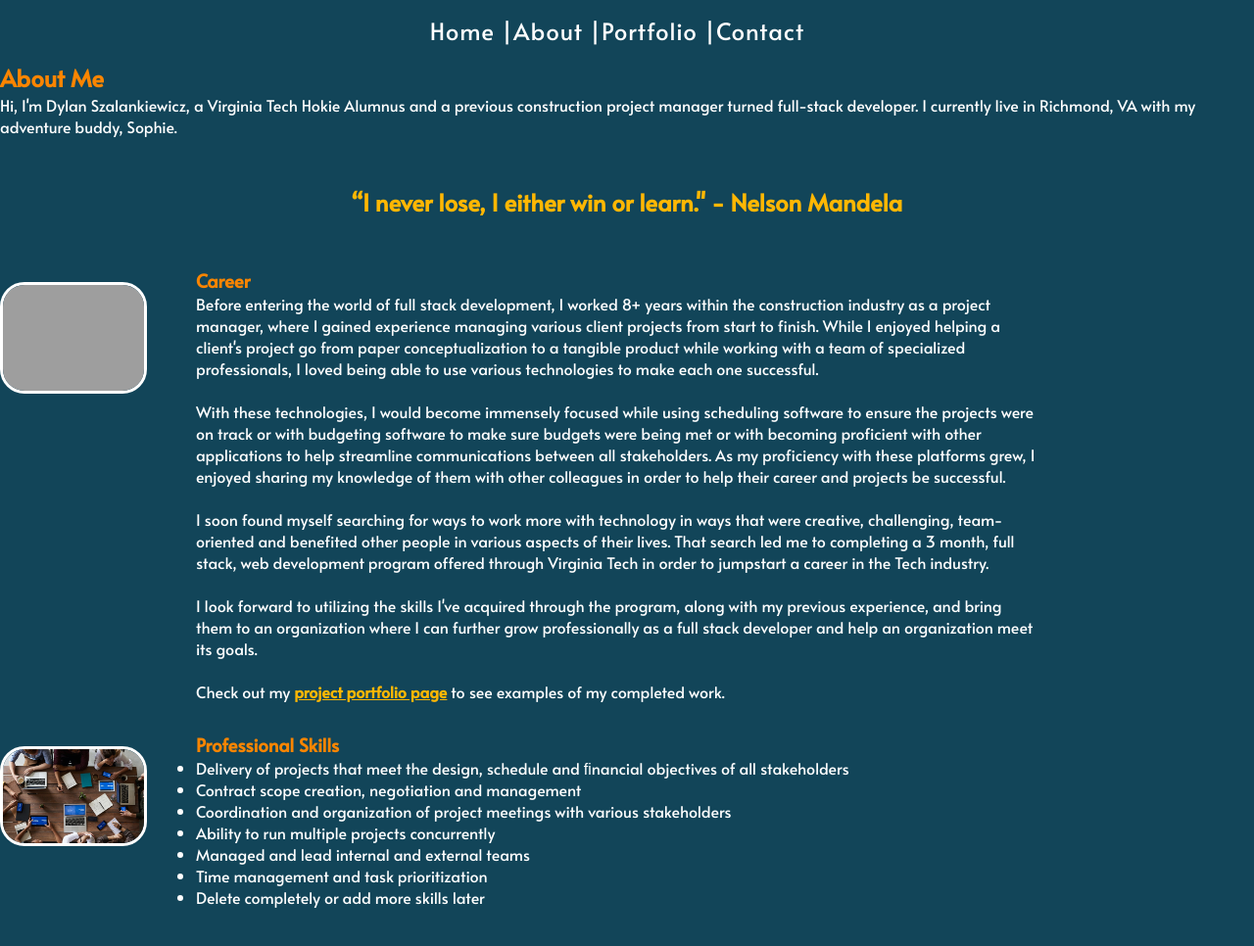
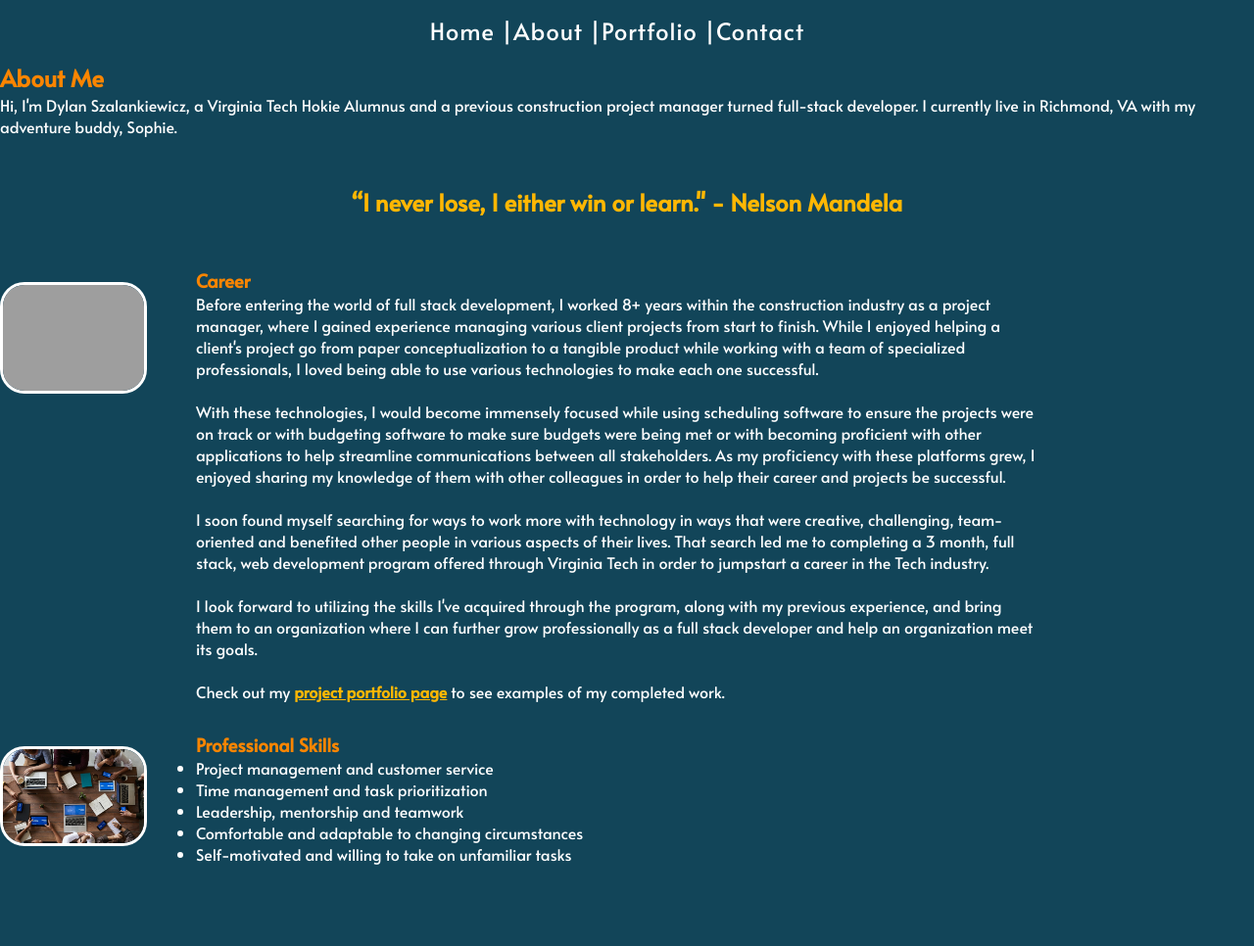
Before and after one commit to djszal/personal-portfolio-site, a plain HTML site: page about.html in a window 1280 px wide. Shown: the top 966 px of the page at 98% size. Drawn offline with Linux system fonts and the light colour scheme; grey boxes are pictures that could not be loaded.

Commit message:
changed professional skills section on the about page

```diff
--- a/about.html
+++ b/about.html
@@ -54,15 +54,11 @@
             <div class="card-text">
                 <h3>Professional Skills</h3>
                     <ul>
-                        <li>Delivery of projects that meet the design, schedule and ﬁnancial
-                            objectives of all stakeholders</li>
-                        <li>Contract scope creation, negotiation and management</li>
-                        <li>Coordination and organization of project meetings with various
-                            stakeholders</li>
-                        <li>Ability to run multiple projects concurrently</li>
-                        <li>Managed and lead internal and external teams</li>
-                        <li>Time management and task prioritization</li>
-                        <li>Delete completely or add more skills later </li>
+                        <li>Project management and customer service</li>
+                        <li>Time management and task prioritization </li>
+                        <li>Leadership, mentorship and teamwork</li>
+                        <li>Comfortable and adaptable to changing circumstances</li>
+                        <li>Self-motivated and willing to take on unfamiliar tasks</li>
                     </ul>
             </div>
         </section>
```
